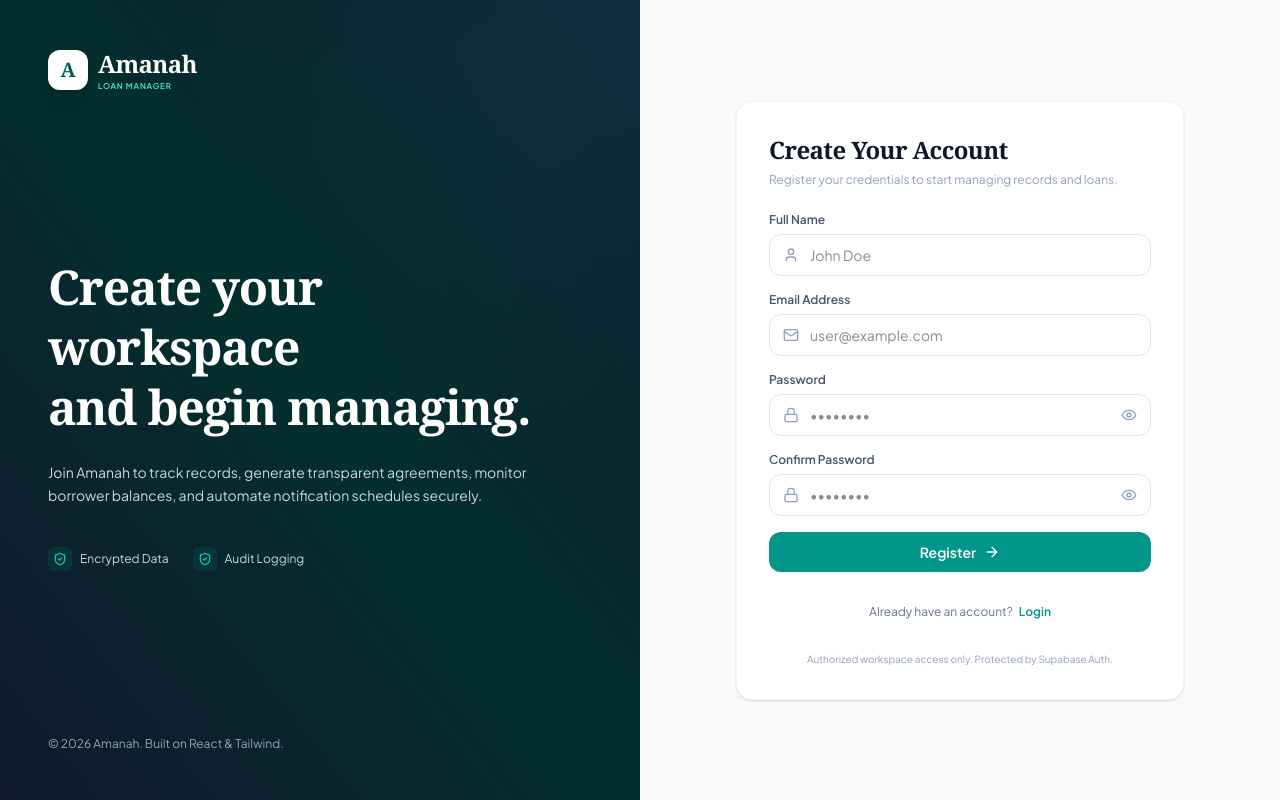
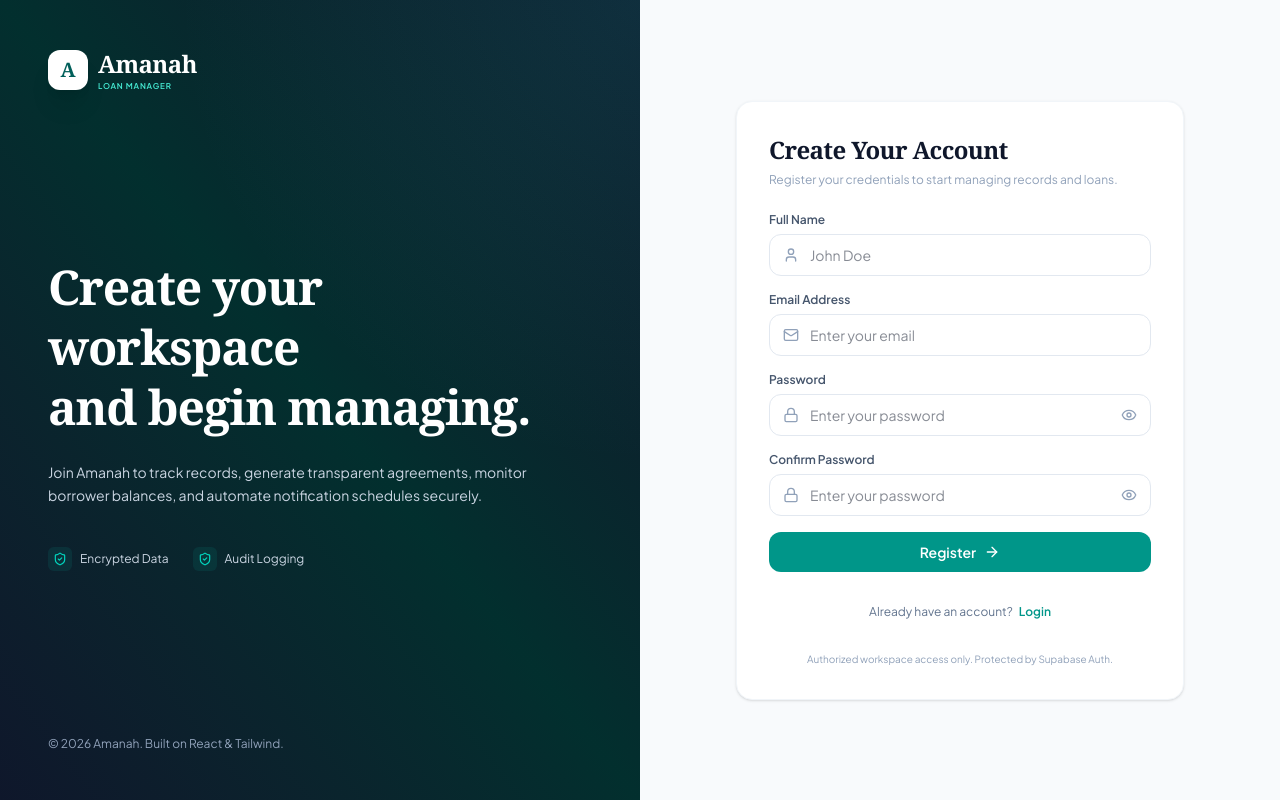
Before and after one commit to km-rahat/Amanah-Debt-Loan-Tracker, a React (Vite) app: page /#/signup in a window 1280 px wide. Built offline with nearby package versions, Linux system fonts and the light colour scheme; no server answers.

Commit message:
feat: improve auth input UX and accessibility
Update login and signup input placeholders for better clarity and add appropriate autocomplete attributes to improve browser form management.

```diff
--- a/src/components/Login.tsx
+++ b/src/components/Login.tsx
@@ -147,7 +147,8 @@ export default function Login() {
                   type="email"
                   value={email}
                   onChange={(e) => setEmail(e.target.value)}
-                  placeholder="rahatboss015@gmail.com"
+                  placeholder="Enter your email"
+                  autoComplete="off"
                   className="w-full pl-10 pr-4 py-2.5 rounded-xl border border-slate-200 text-sm focus:outline-none focus:ring-2 focus:ring-teal-500/20 focus:border-teal-600 bg-white dark:bg-slate-950 dark:border-slate-800 dark:text-white transition-all"
                   id="login-email-input"
                 />
@@ -172,7 +173,8 @@ export default function Login() {
                   type="password"
                   value={password}
                   onChange={(e) => setPassword(e.target.value)}
-                  placeholder="••••••••"
+                  placeholder="Enter your password"
+                  autoComplete="new-password"
                   className="w-full pl-10 pr-4 py-2.5 rounded-xl border border-slate-200 text-sm focus:outline-none focus:ring-2 focus:ring-teal-500/20 focus:border-teal-600 bg-white dark:bg-slate-950 dark:border-slate-800 dark:text-white transition-all"
                   id="login-password-input"
                 />
--- a/src/pages/Signup.tsx
+++ b/src/pages/Signup.tsx
@@ -219,7 +219,8 @@ export default function Signup() {
                   type="email"
                   value={email}
                   onChange={(e) => setEmail(e.target.value)}
-                  placeholder="user@example.com"
+                  placeholder="Enter your email"
+                  autoComplete="off"
                   className="w-full pl-10 pr-4 py-2.5 rounded-xl border border-slate-200 text-sm focus:outline-none focus:ring-2 focus:ring-teal-500/20 focus:border-teal-600 bg-white dark:bg-slate-950 dark:border-slate-800 dark:text-white transition-all"
                   id="signup-email-input"
                 />
@@ -239,7 +240,8 @@ export default function Signup() {
                   type={showPassword ? 'text' : 'password'}
                   value={password}
                   onChange={(e) => setPassword(e.target.value)}
-                  placeholder="••••••••"
+                  placeholder="Enter your password"
+                  autoComplete="new-password"
                   className="w-full pl-10 pr-10 py-2.5 rounded-xl border border-slate-200 text-sm focus:outline-none focus:ring-2 focus:ring-teal-500/20 focus:border-teal-600 bg-white dark:bg-slate-950 dark:border-slate-800 dark:text-white transition-all"
                   id="signup-password-input"
                 />
@@ -267,7 +269,8 @@ export default function Signup() {
                   type={showConfirmPassword ? 'text' : 'password'}
                   value={confirmPassword}
                   onChange={(e) => setConfirmPassword(e.target.value)}
-                  placeholder="••••••••"
+                  placeholder="Enter your password"
+                  autoComplete="new-password"
                   className="w-full pl-10 pr-10 py-2.5 rounded-xl border border-slate-200 text-sm focus:outline-none focus:ring-2 focus:ring-teal-500/20 focus:border-teal-600 bg-white dark:bg-slate-950 dark:border-slate-800 dark:text-white transition-all"
                   id="signup-confirmpassword-input"
                 />
```
